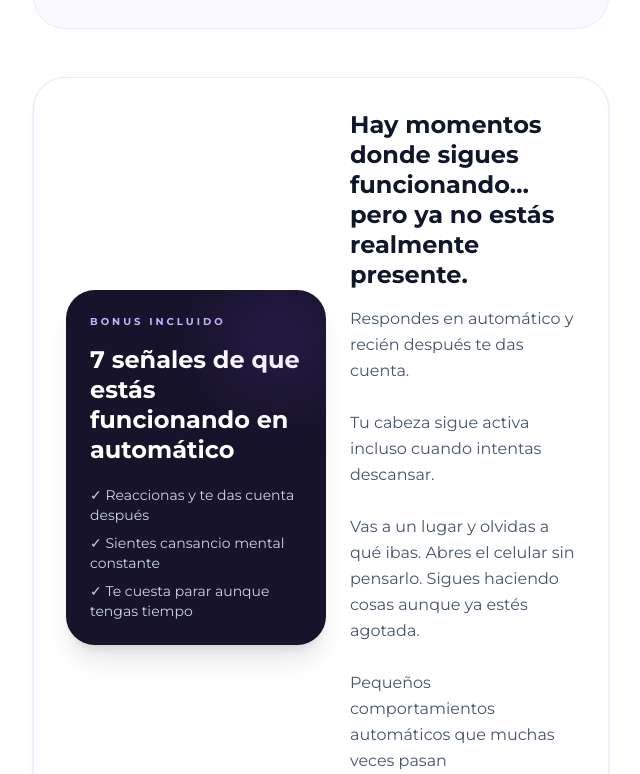
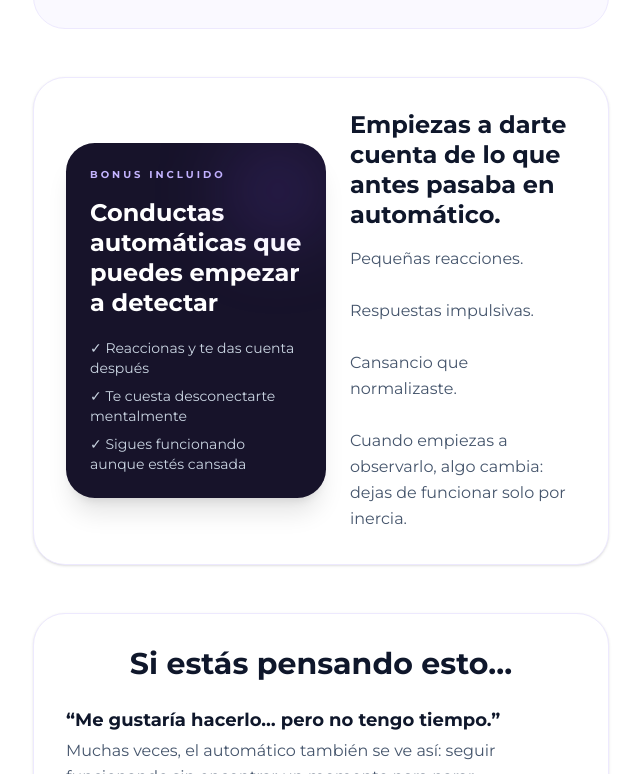
Before and after one commit to cursossolange/despierta-72h, a React (Vite) app: page / in a window 1280 px wide. Shown: the part 3526-4300 px from the top of the page, without its empty margins (319-959 px from the left). Built offline with nearby package versions, Linux system fonts and the light colour scheme; no server answers.

Commit message:
ajuste bonus final

```diff
--- a/src/components/LandingPage.tsx
+++ b/src/components/LandingPage.tsx
@@ -416,14 +416,14 @@ export default function LandingPage({ onPurchase }: LandingPageProps) {
           Bonus incluido
         </p>
 
-        <h3 className="text-2xl font-black leading-tight mb-5">
-          7 señales de que estás funcionando en automático
-        </h3>
+       <h3 className="text-2xl font-black leading-tight mb-5">
+  Conductas automáticas que puedes empezar a detectar
+</h3>
 
-        <div className="space-y-2 text-sm text-slate-300">
-          <p>✓ Reaccionas y te das cuenta después</p>
-          <p>✓ Sientes cansancio mental constante</p>
-          <p>✓ Te cuesta parar aunque tengas tiempo</p>
+<div className="space-y-2 text-sm text-slate-300">
+  <p>✓ Reaccionas y te das cuenta después</p>
+  <p>✓ Te cuesta desconectarte mentalmente</p>
+  <p>✓ Sigues funcionando aunque estés cansada</p>
         </div>
       </div>
     </div>
@@ -431,25 +431,17 @@ export default function LandingPage({ onPurchase }: LandingPageProps) {
     {/* Texto */}
     <div className="flex-1 text-center md:text-left max-w-[640px]">
     <h3 className="text-xl md:text-2xl font-black text-slate-900 mb-4 leading-tight">
-  Hay momentos donde sigues funcionando… pero ya no estás realmente presente.
+  Empiezas a darte cuenta de lo que antes pasaba en automático.
 </h3>
 
 <p className="text-slate-600 leading-relaxed text-base max-w-md">
-  Respondes en automático y recién después te das cuenta.
-
+  Pequeñas reacciones.
   <br /><br />
-
-  Tu cabeza sigue activa incluso cuando intentas descansar.
-
+  Respuestas impulsivas.
   <br /><br />
-
-  Vas a un lugar y olvidas a qué ibas.
-  Abres el celular sin pensarlo.
-  Sigues haciendo cosas aunque ya estés agotada.
-
+  Cansancio que normalizaste.
   <br /><br />
-
-  Pequeños comportamientos automáticos que muchas veces pasan desapercibidos… hasta que empiezas a observarlos.
+  Cuando empiezas a observarlo, algo cambia: dejas de funcionar solo por inercia.
 </p>
     </div>
 
```
